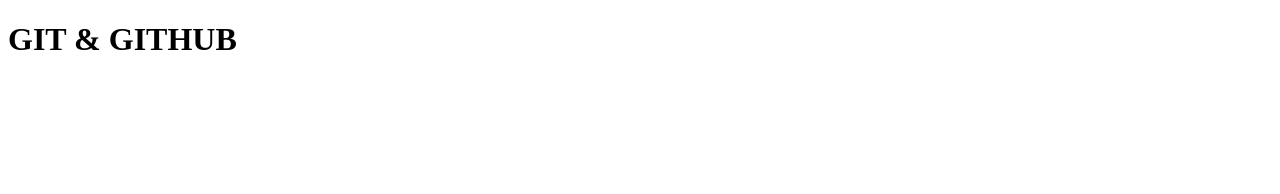
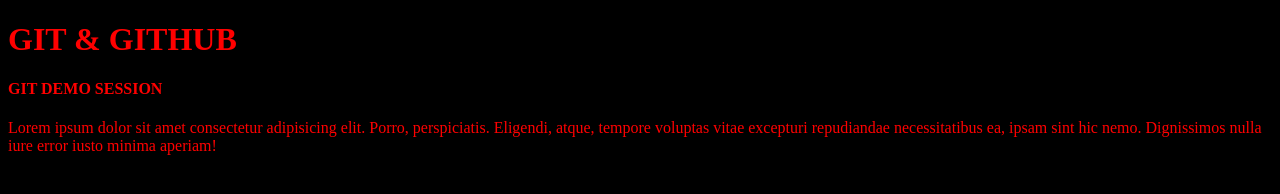
Before and after one commit to ArshaSabu/gitdemo, a plain HTML site: page index.html in a window 1280 px wide. Drawn offline with Linux system fonts and the light colour scheme.

Commit message:
style added

```diff
--- a/index.html
+++ b/index.html
@@ -4,8 +4,11 @@
     <meta charset="UTF-8">
     <meta name="viewport" content="width=device-width, initial-scale=1.0">
     <title>GIT & GITHUB</title>
+    <link rel="stylesheet" href="./style.css">
 </head>
 <body>
     <h1>GIT & GITHUB</h1>
+    <h4>GIT DEMO SESSION</h4>
+    <p>Lorem ipsum dolor sit amet consectetur adipisicing elit. Porro, perspiciatis. Eligendi, atque, tempore voluptas vitae excepturi repudiandae necessitatibus ea, ipsam sint hic nemo. Dignissimos nulla iure error iusto minima aperiam!</p>
 </body>
 </html>
--- /dev/null
+++ b/style.css
@@ -0,0 +1,4 @@
+*{
+    background-color: black;
+    color: red;
+}
```
